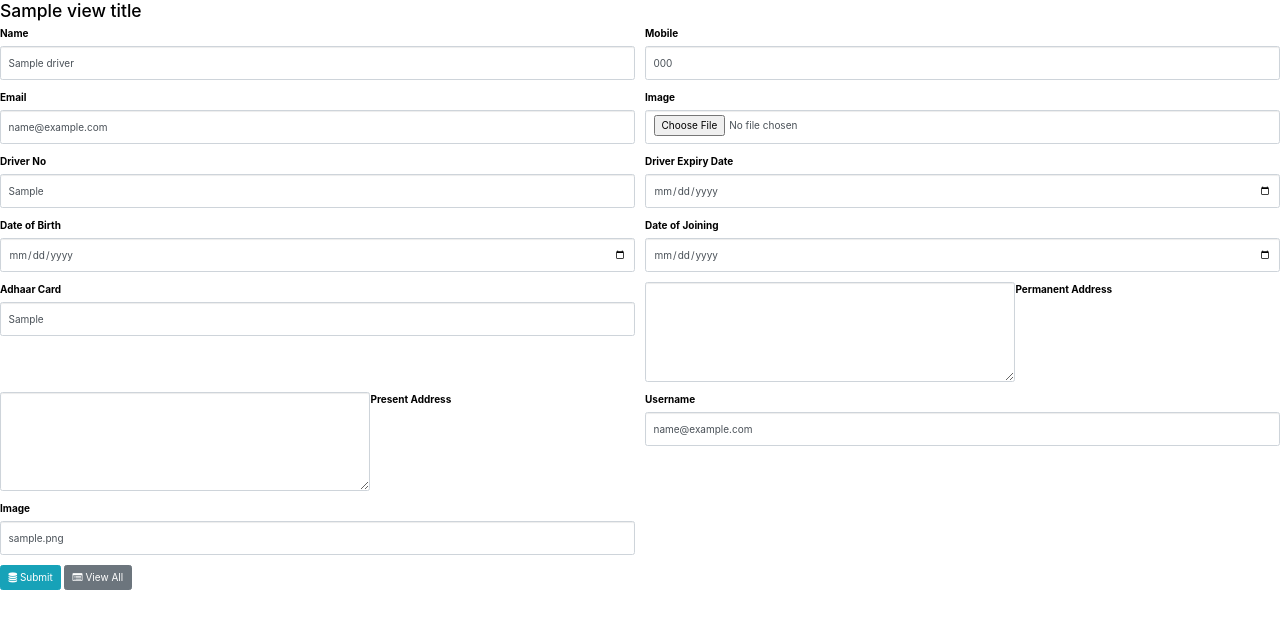
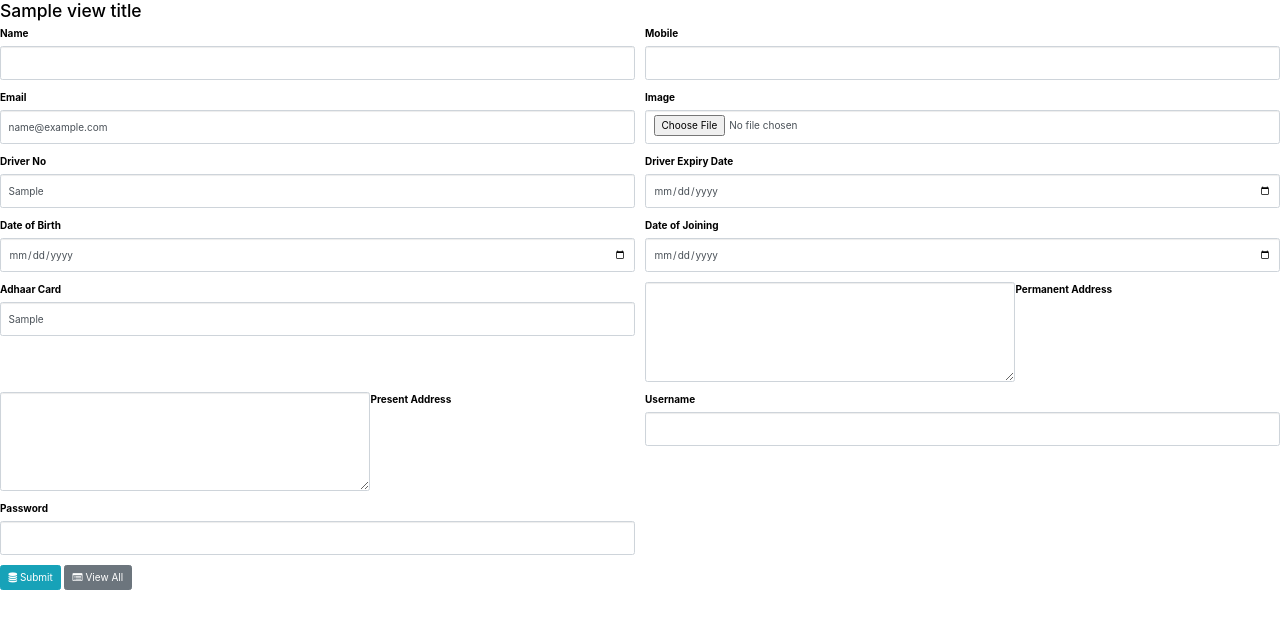
Before and after one commit to nilmonigithub/sumocab, a Node server app: template views/driver/addOredit.hbs in a window 1280 px wide. Shown: the part 120-749 px from the top of the page. Run offline with Node 20, Linux system fonts and the light colour scheme; tables that the repository leaves empty hold one stand-in row (values such as "Sample post"); the template is opened without the code that fills it: values that come from a table or form of the project are taken from there, most other values are stand-ins (such as "Sample title", 1, 10 or a date in 2020); some libraries are stand-ins or nearby versions.

Commit message:
update issue fixed

```diff
--- a/views/driver/addOredit.hbs
+++ b/views/driver/addOredit.hbs
@@ -7,13 +7,13 @@
     <div class="form-row">
     <div class="form-group col-md-6">
         <label> Name</label>
-        <input type="text" class="form-control" name="firstName" value="{{driver.name}}">
+        <input type="text" class="form-control" name="firstName" value="{{driver.firstName}}">
 
     </div>
 
     <div class="form-group col-md-6 ">
         <label>Mobile</label>
-        <input type="text" class="form-control" name="user_mobile"  value="{{driver.mobile}}">
+        <input type="text" class="form-control" name="user_mobile"  value="{{driver.user_mobile}}">
         </div>
 
         <div class="form-group col-md-6 ">
@@ -23,7 +23,7 @@
 
          <div class="form-group col-md-6 ">
         <label>Image</label>
-        <input type="file" class="form-control" name="user_image"  >
+        <input type="file" class="form-control" name="user_image"  value="{{driver.user_image}}" >
         </div>
 
         <div class="form-group col-md-6 ">
@@ -64,12 +64,12 @@
 
  <div class="form-group col-md-6 ">
         <label>Username</label>
-        <input type="text" class="form-control" name="username"  value="{{driver.email}}">
+        <input type="text" class="form-control" name="username"  value="{{driver.username}}">
         </div>
 
          <div class="form-group col-md-6 ">
-        <label>Image</label>
-        <input type="text" class="form-control" name="password"  value="{{driver.image}}">
+        <label>Password</label>
+        <input type="text" class="form-control" name="password"  value="">
         </div>
 
 </div>
```
